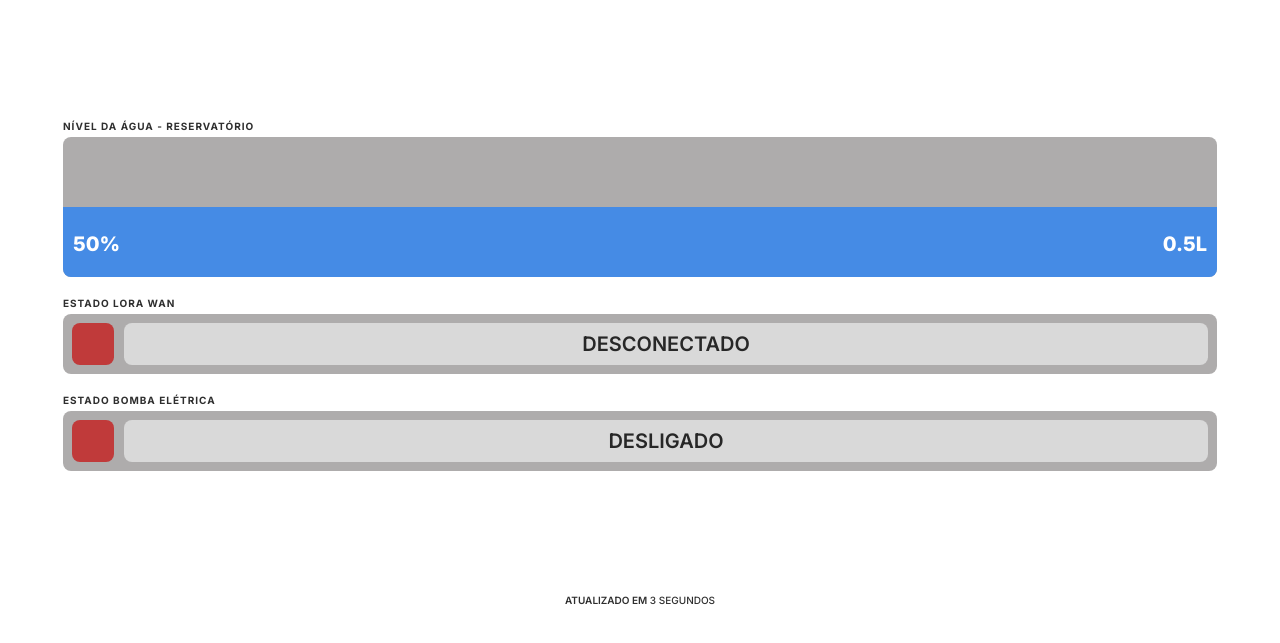
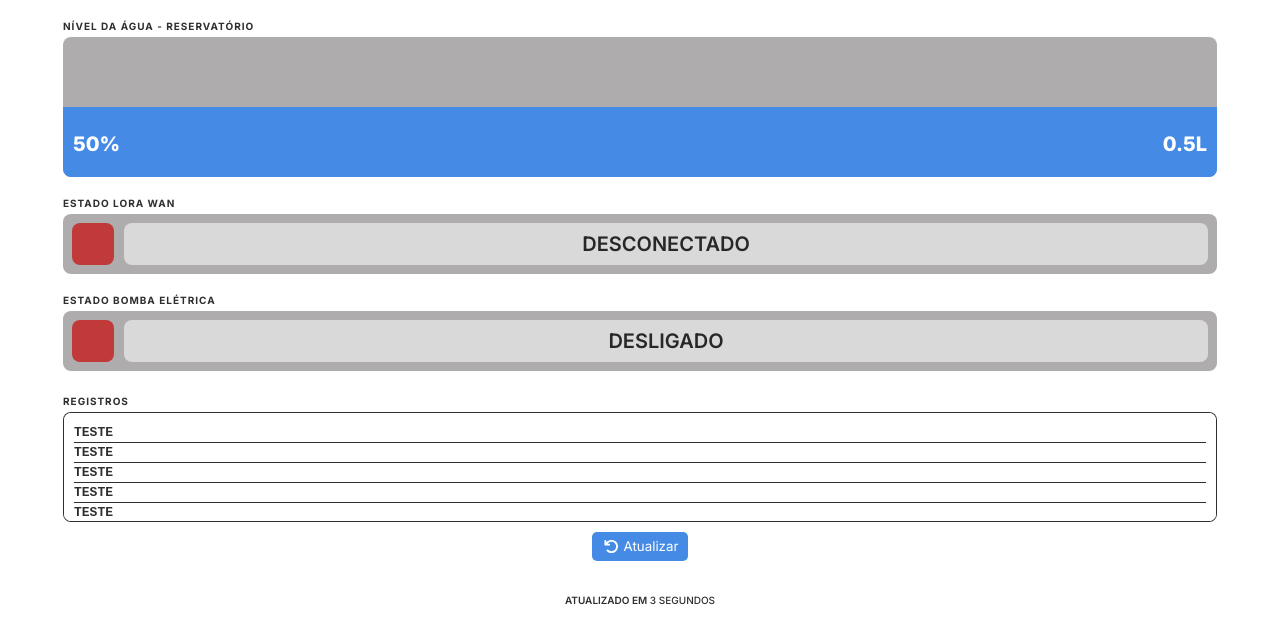
Before and after one commit to tysper/UNISANTA-caixadaguapwa, a plain HTML site: page index.html in a window 1280 px wide. Shown: the part 151-794 px from the top of the page. Drawn offline with Linux system fonts and the light colour scheme.

Commit message:
CDI-20: adicionado novo layout com um widget de logs

```diff
--- a/index.html
+++ b/index.html
@@ -76,6 +76,34 @@
 
         </div>
 
+        <div class="div__logs div__outter">
+            <div class="widget__title_container">
+                <p class="widget__title text">Registros</p>
+            </div>
+
+            <ul class="div__logs_pannel">
+                <li class="log__item text">teste</li>
+                <li class="log__item text">teste</li>
+                <li class="log__item text">teste</li>
+                <li class="log__item text">teste</li>
+                <li class="log__item text">teste</li>
+                <li class="log__item text">teste</li>
+                <li class="log__item text">teste</li>
+                <li class="log__item text">teste</li>
+                <li class="log__item text">teste</li>
+                <li class="log__item text">teste</li>
+
+            </ul>
+            <div class="div__logs_button">
+                <button type="button" class="button button_update">
+                    <div class="button_icon">
+                        <svg class="button_icon_svg" fill="#fff" xmlns="http://www.w3.org/2000/svg" viewBox="0 0 512 512"><path d="M125.7 160l50.3 0c17.7 0 32 14.3 32 32s-14.3 32-32 32L48 224c-17.7 0-32-14.3-32-32L16 64c0-17.7 14.3-32 32-32s32 14.3 32 32l0 51.2L97.6 97.6c87.5-87.5 229.3-87.5 316.8 0s87.5 229.3 0 316.8s-229.3 87.5-316.8 0c-12.5-12.5-12.5-32.8 0-45.3s32.8-12.5 45.3 0c62.5 62.5 163.8 62.5 226.3 0s62.5-163.8 0-226.3s-163.8-62.5-226.3 0L125.7 160z"/></svg>
+                    </div>
+                    <span class="button_text">Atualizar</span>
+                </button>
+            </div>
+        </div>
+
         <div class="div__lastupdate div__outter">
             <p class="lastupdate__time_text text">Atualizado em <span class="lastupdate__time_time text dynamic_text">3 segundos</span></p>
         </div>
--- a/style.css
+++ b/style.css
@@ -39,6 +39,7 @@ img {
     gap: 10px;
     align-items: center;
     margin-top: 43px;
+    margin-bottom: 20px;
 }
 
 .header__icon {
@@ -65,6 +66,7 @@ img {
     gap: 20px;
     width: 100%;
     padding: 0 63px;
+    margin-bottom: 20px;
 }
 
 .widget__title {
@@ -154,3 +156,66 @@ img {
     right: 0;
     z-index: 3;
 }
+
+/* Logs pannel ----------------------------------------*/
+/*-----------------------------------------------------------*/
+
+.div__logs {
+    width: 100%;
+    padding: 0 63px;
+    margin-bottom: 20px;
+}
+
+.div__logs_pannel {
+    width: 100%;
+    background-color: white;
+    border: 1px solid rgba(0, 0, 0, 0.82);
+    border-radius: 8px;
+    min-height: 80px;
+    max-height: 110px;
+    padding: 10px;
+    overflow-y: scroll;
+    overflow-x: hidden;
+}
+
+.log__item {
+    border-bottom: 1px solid rgba(0, 0, 0, 0.82);
+    padding: 2px 0;
+    font-family: monospace;
+    font-weight: 600;
+}
+
+.div__logs_button {
+    display: flex;
+    width: 100%;
+    align-items: center;
+    justify-content: center;
+    padding: 10px 0;
+}
+
+.button {
+    background-color: #458BE5;
+    color: white;
+    padding: 5px 10px;
+    border-radius: 5px;
+}
+
+.button_update {
+    display: flex;
+    flex-direction: row;
+    gap: 2px;
+    align-items: center;
+}
+
+.button_icon {
+    width: 20px;
+    display: flex;
+    align-items: center;
+    justify-content: center;
+    padding: 2px;
+}
+
+.button_icon_svg {
+    width: 15px;
+    height: 15px;
+}
```
Also changed, not shown: scripts.js (line endings or trailing spaces).
